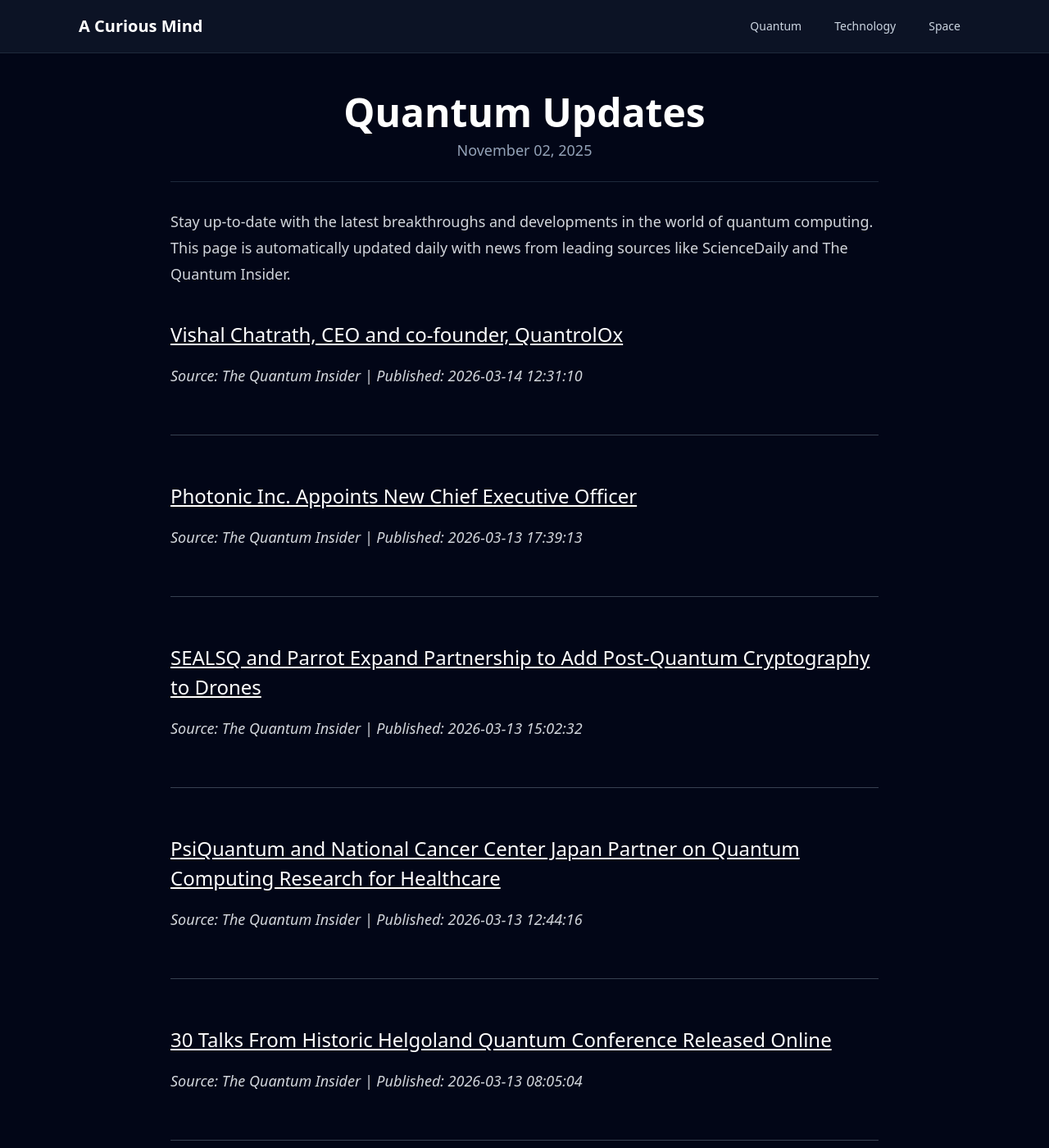
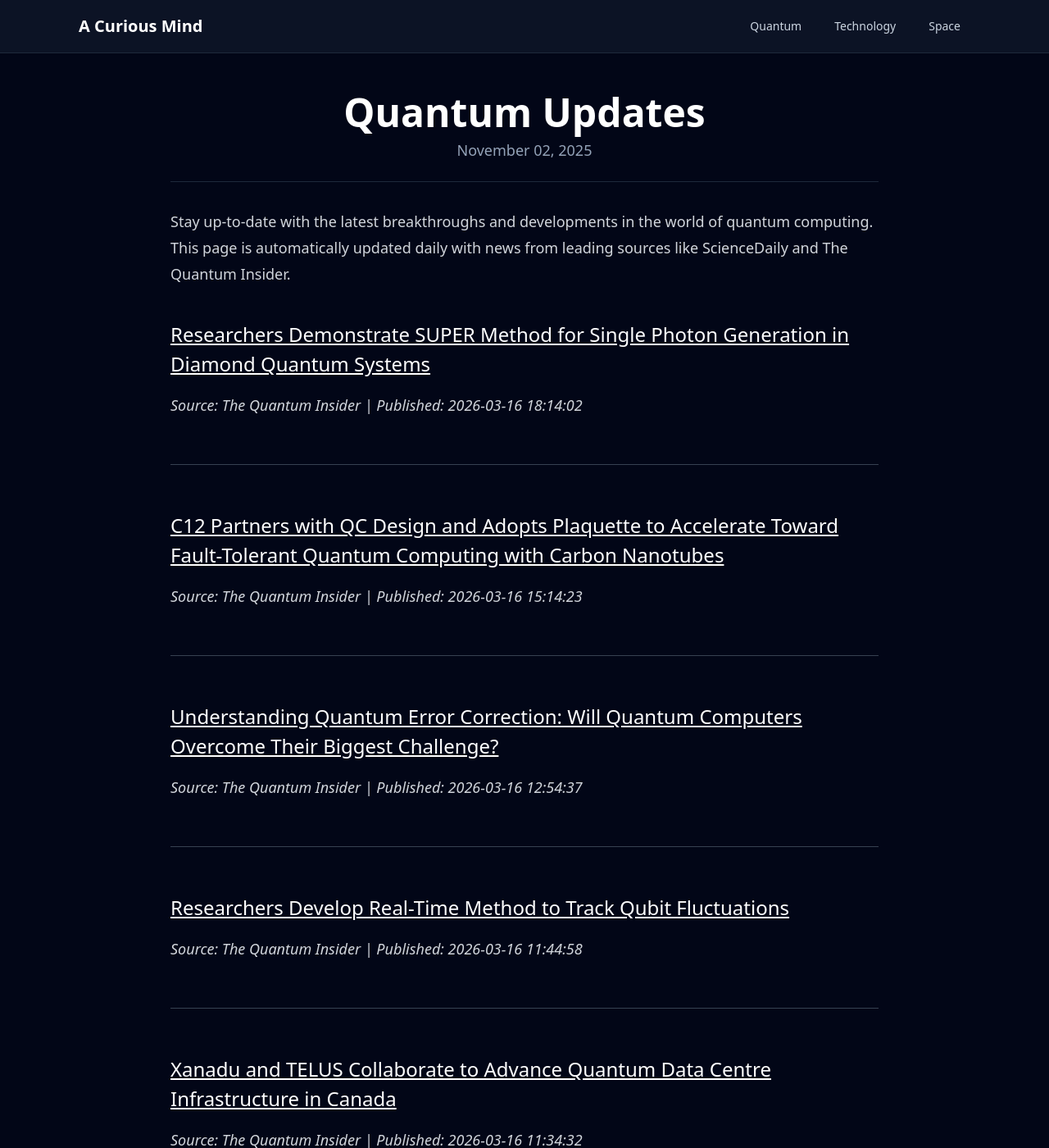
Before and after one commit to onehl7/onehl7.github.io, a Jekyll site: the page built from _posts/2025-11-02-quantum-updates.md, in a window 1280 px wide and 1400 px high. Shown: the whole window at 82% size. Built offline with Jekyll 4.4.1, drawn with Linux system fonts in a browser that asks for light colours; nearby versions of some CDN libraries; some of the changed text lies outside the part shown.

Commit message:
Update quantum news data

```diff
--- a/_data/quantum_news.json
+++ b/_data/quantum_news.json
@@ -1,33 +1,39 @@
 [
   {
     "source": "The Quantum Insider",
-    "title": "Vishal Chatrath, CEO and co-founder, QuantrolOx",
-    "link": "https://thequantuminsider.com/2026/03/14/vishal-chatrath-ceo-and-co-founder-quantrolox-2/",
-    "published": "2026-03-14 12:31:10"
+    "title": "Researchers Demonstrate SUPER Method for Single Photon Generation in Diamond Quantum Systems",
+    "link": "https://thequantuminsider.com/2026/03/16/researchers-super-method-single-photon-generation-diamond-quantum-systems/",
+    "published": "2026-03-16 18:14:02"
   },
   {
     "source": "The Quantum Insider",
-    "title": "Photonic Inc. Appoints New Chief Executive Officer",
-    "link": "https://thequantuminsider.com/2026/03/13/photonic-inc-appoints-new-chief-executive-officer/",
-    "published": "2026-03-13 17:39:13"
+    "title": "C12 Partners with QC Design and Adopts Plaquette to Accelerate Toward Fault-Tolerant Quantum Computing with Carbon Nanotubes",
+    "link": "https://thequantuminsider.com/2026/03/16/c12-partners-qc-design-plaquette-fault-tolerant-quantum-computing-carbon-nanotubes/",
+    "published": "2026-03-16 15:14:23"
   },
   {
     "source": "The Quantum Insider",
-    "title": "SEALSQ and Parrot Expand Partnership to Add Post-Quantum Cryptography to Drones",
-    "link": "https://thequantuminsider.com/2026/03/13/sealsq-parrot-post-quantum-cryptography-secure-drones/",
-    "published": "2026-03-13 15:02:32"
+    "title": "Understanding Quantum Error Correction: Will Quantum Computers Overcome Their Biggest Challenge?",
+    "link": "https://thequantuminsider.com/2026/03/16/understanding-quantum-error-correction-physical-logical-qubits/",
+    "published": "2026-03-16 12:54:37"
   },
   {
     "source": "The Quantum Insider",
-    "title": "PsiQuantum and National Cancer Center Japan Partner on Quantum Computing Research for Healthcare",
-    "link": "https://thequantuminsider.com/2026/03/13/psiquantum-national-cancer-center-japan-quantum-research/",
-    "published": "2026-03-13 12:44:16"
+    "title": "Researchers Develop Real-Time Method to Track Qubit Fluctuations",
+    "link": "https://thequantuminsider.com/2026/03/16/real-time-qubit-fluctuation-tracking-quantum-computers/",
+    "published": "2026-03-16 11:44:58"
   },
   {
     "source": "The Quantum Insider",
-    "title": "30 Talks From Historic Helgoland Quantum Conference Released Online",
-    "link": "https://thequantuminsider.com/2026/03/13/30-talks-from-historic-helgoland-quantum-conference-released-online/",
-    "published": "2026-03-13 08:05:04"
+    "title": "Xanadu and TELUS Collaborate to Advance Quantum Data Centre Infrastructure in Canada",
+    "link": "https://thequantuminsider.com/2026/03/16/xanadu-telus-quantum-data-centre-infrastructure-canada/",
+    "published": "2026-03-16 11:34:32"
+  },
+  {
+    "source": "ScienceDaily (Quantum Computing)",
+    "title": "A strange new quantum state appears when atoms get \u201cfrustrated\u201d",
+    "link": "https://www.sciencedaily.com/releases/2026/03/260315225137.htm",
+    "published": "2026-03-16 10:19:03"
   },
   {
     "source": "ScienceDaily (Quantum Computing)",
@@ -52,11 +58,5 @@
     "title": "Researchers unlock hidden dimensions inside a single photon",
     "link": "https://www.sciencedaily.com/releases/2026/02/260226042500.htm",
     "published": "2026-02-26 16:23:52"
-  },
-  {
-    "source": "ScienceDaily (Quantum Computing)",
-    "title": "A simple chemical tweak could supercharge quantum computers",
-    "link": "https://www.sciencedaily.com/releases/2026/02/260224023211.htm",
-    "published": "2026-02-25 11:43:17"
   }
 ]
```
